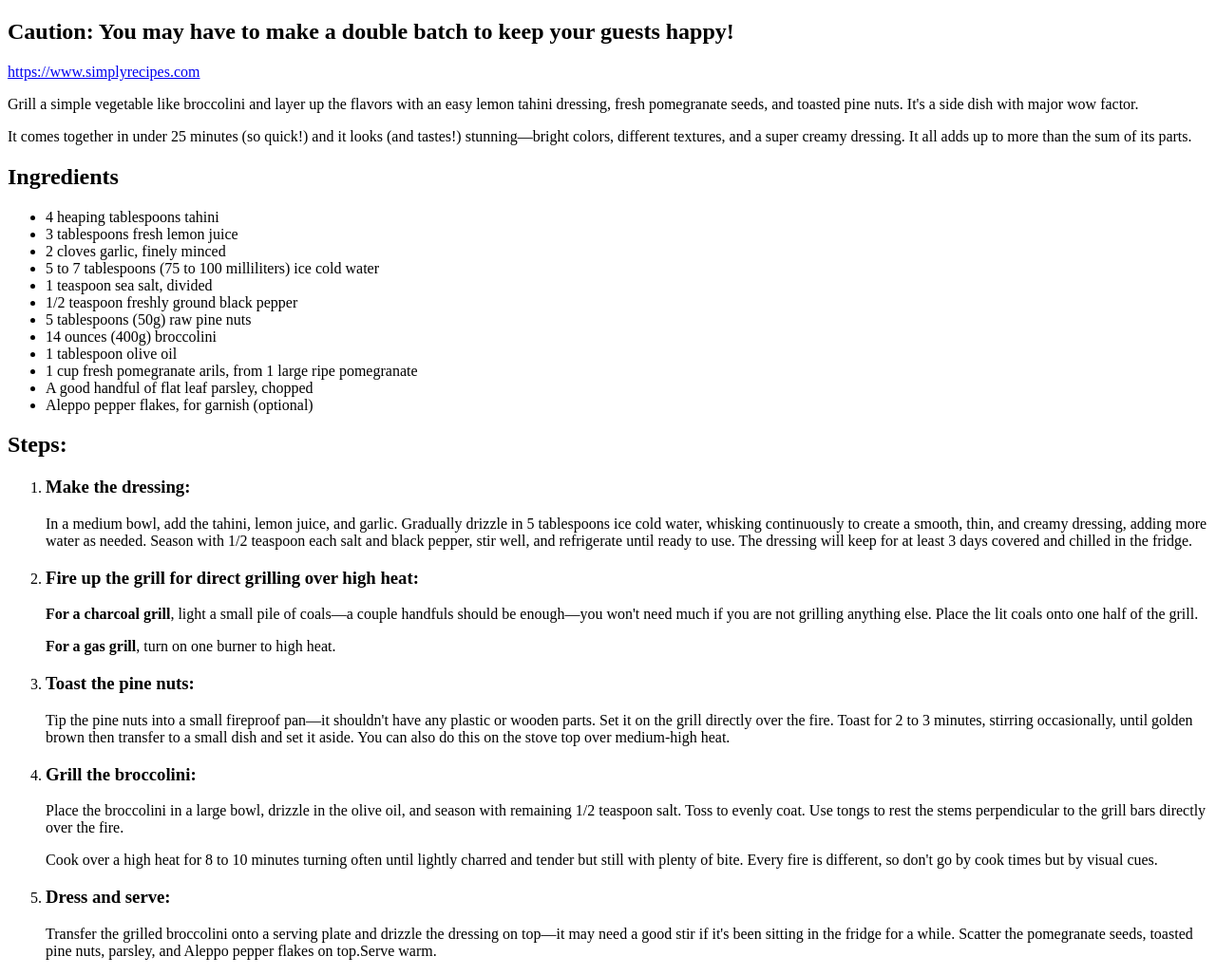
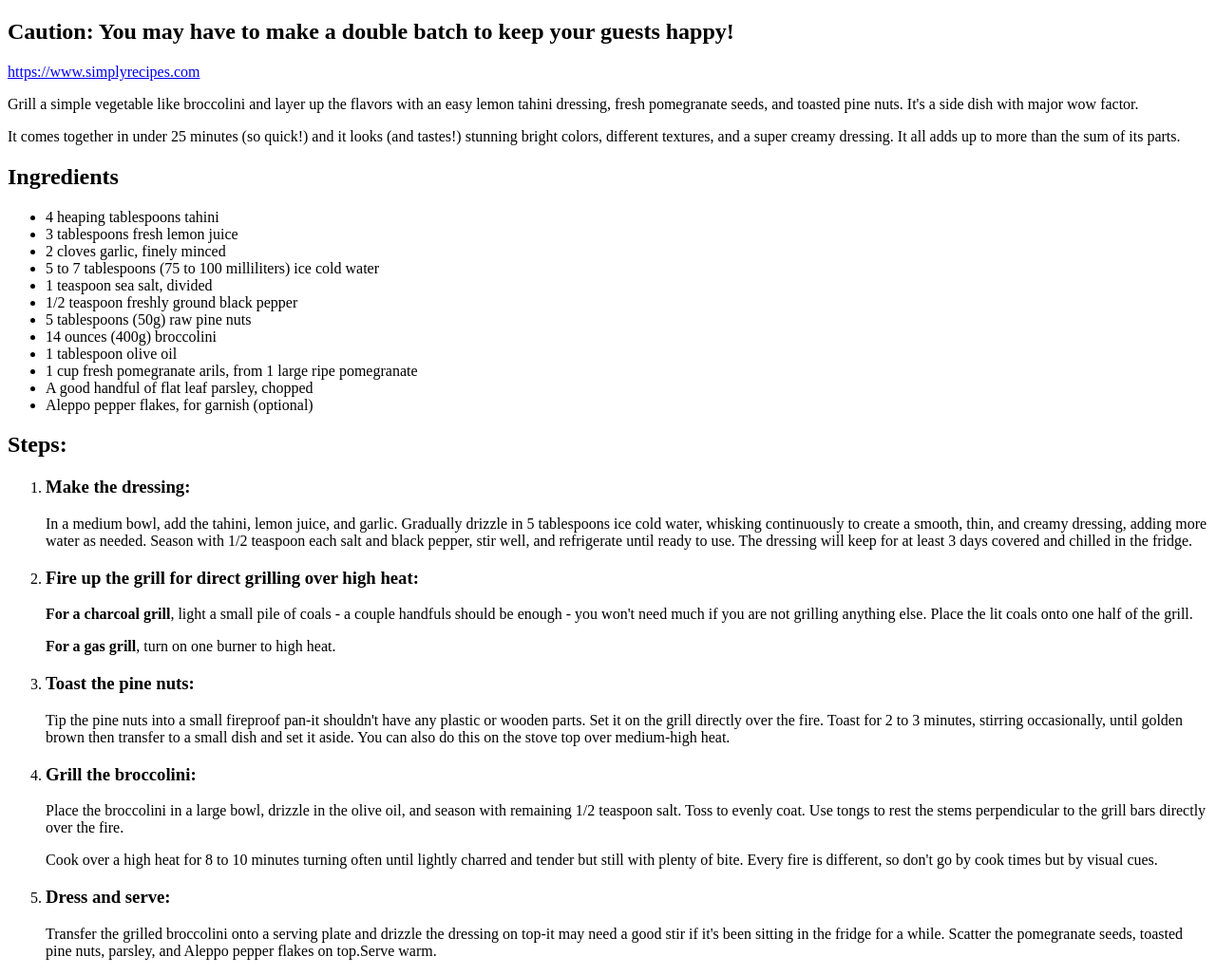
Before and after one commit to remotelyqueued/odin-recipes, a plain HTML site: page recipes/broccolini.html in a window 1280 px wide. Shown: the part 420-1447 px from the top of the page at 95% size. Drawn offline with Linux system fonts and the light colour scheme.

Commit message:
Finished first draft

```diff
--- a/recipes/broccolini.html
+++ b/recipes/broccolini.html
@@ -24,7 +24,7 @@
         </p>
         <p>
             It comes together in under 25 minutes (so quick!) and it looks (and
-            tastes!) stunning—bright colors, different textures, and a super
+            tastes!) stunning bright colors, different textures, and a super
             creamy dressing. It all adds up to more than the sum of its parts.
         </p>
 
@@ -63,7 +63,7 @@
                 <h3>Fire up the grill for direct grilling over high heat:</h3>
                 <p>
                     <strong>For a charcoal grill</strong>, light a small pile of
-                    coals—a couple handfuls should be enough—you won't need much
+                    coals - a couple handfuls should be enough - you won't need much
                     if you are not grilling anything else. Place the lit coals
                     onto one half of the grill.
                 </p>
@@ -75,7 +75,7 @@
             <li>
                 <h3>Toast the pine nuts:</h3>
                 <p>
-                    Tip the pine nuts into a small fireproof pan—it shouldn't
+                    Tip the pine nuts into a small fireproof pan-it shouldn't
                     have any plastic or wooden parts. Set it on the grill
                     directly over the fire. Toast for 2 to 3 minutes, stirring
                     occasionally, until golden brown then transfer to a small
@@ -102,7 +102,7 @@
                 <h3>Dress and serve:</h3>
                 <p>
                     Transfer the grilled broccolini onto a serving plate and
-                    drizzle the dressing on top—it may need a good stir if it's
+                    drizzle the dressing on top-it may need a good stir if it's
                     been sitting in the fridge for a while. Scatter the
                     pomegranate seeds, toasted pine nuts, parsley, and Aleppo
                     pepper flakes on top.Serve warm.
```
Also changed, not shown: index.html (+1 -1 lines), recipes/potato.html (+1 -1 lines), recipes/food.jpg (added), recipes/food.png (added).
